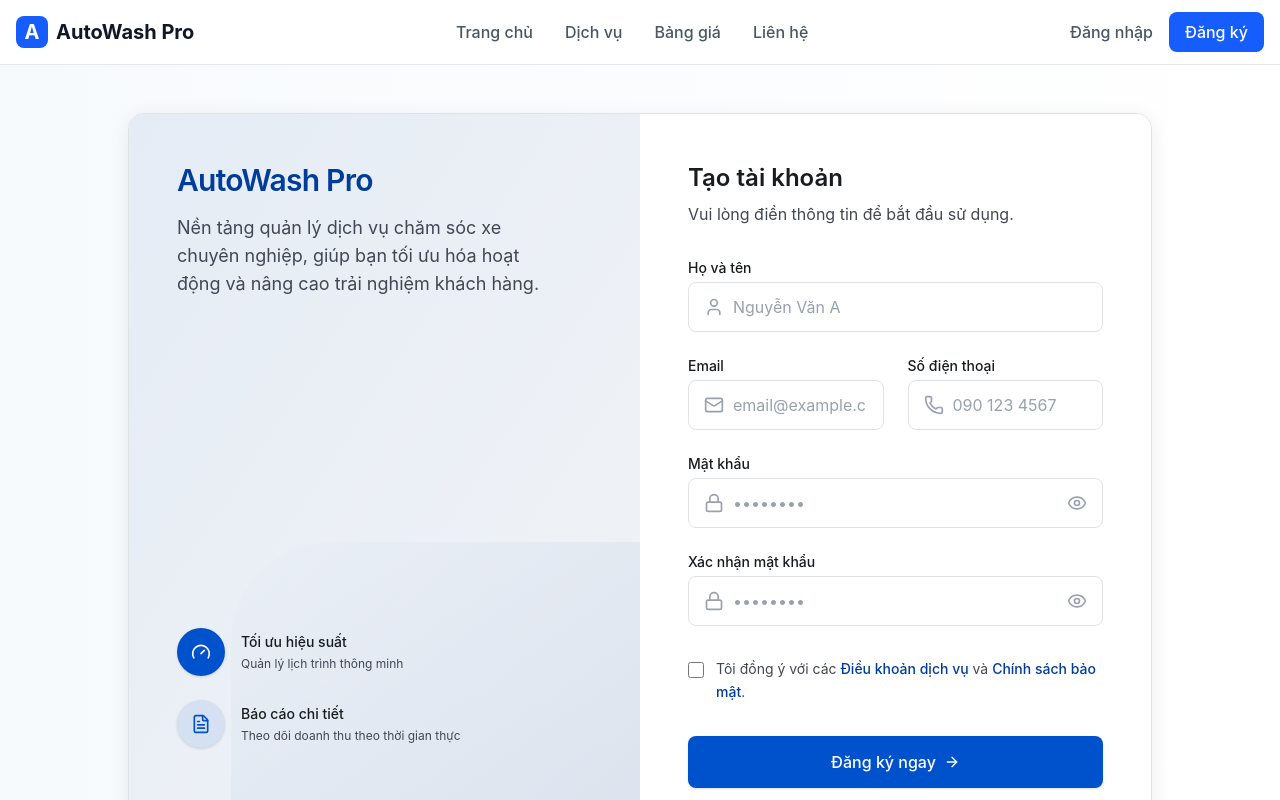
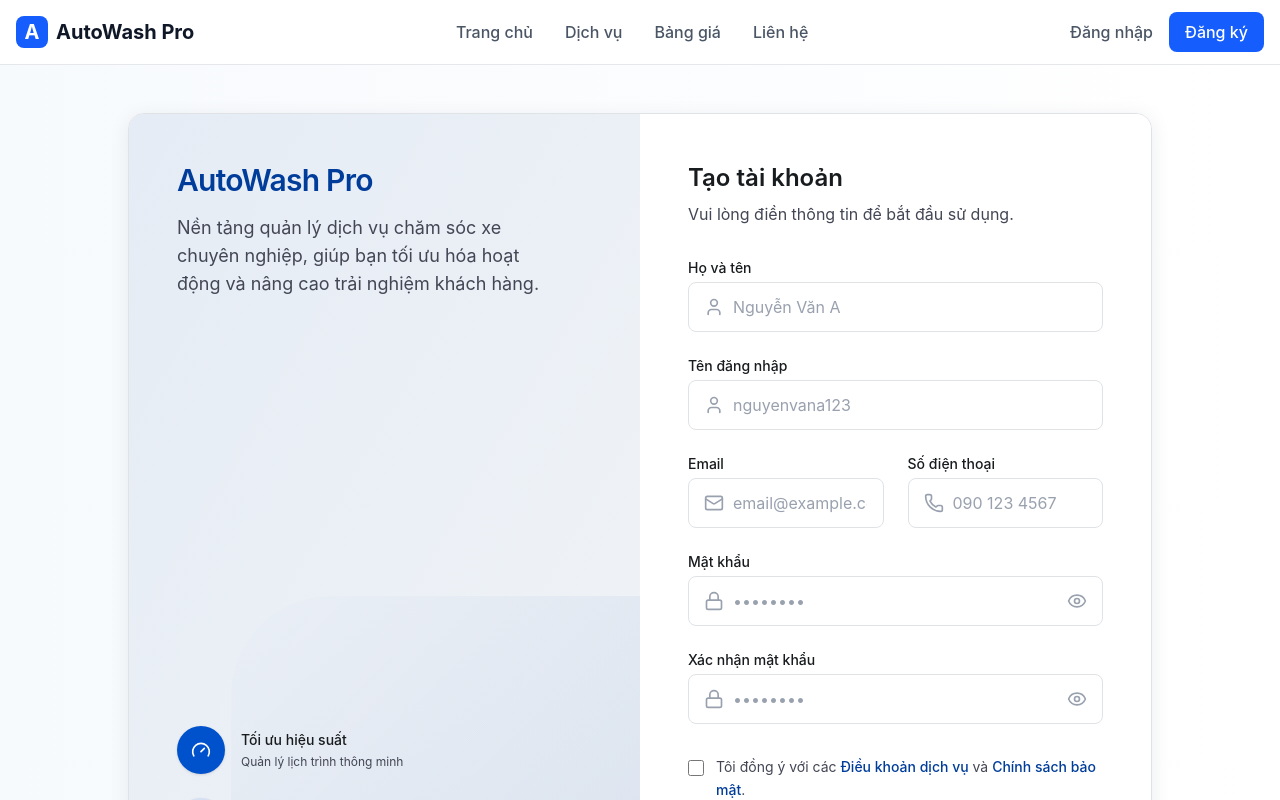
Before and after one commit to NguyenNG-15/AutoWashPro_FE_FINAL, a React (Vite) app in the folder AutoWashPro_FE/: page /register in a window 1280 px wide. Shown: the top 800 px of the page. Built offline with nearby package versions, Linux system fonts and the light colour scheme; no server answers.

Commit message:
feat: implement registration form component with validation and error handling

```diff
--- a/AutoWashPro_FE/src/features/auth/components/RegisterForm.jsx
+++ b/AutoWashPro_FE/src/features/auth/components/RegisterForm.jsx
@@ -9,6 +9,7 @@ export default function RegisterForm() {
   const [showConfirmPassword, setShowConfirmPassword] = useState(false);
 
   const [name, setName] = useState('');
+  const [username, setUsername] = useState('');
   const [email, setEmail] = useState('');
   const [phone, setPhone] = useState('');
   const [password, setPassword] = useState('');
@@ -28,7 +29,6 @@ export default function RegisterForm() {
     setError('');
 
     try {
-      const username = email.split('@')[0];
       await registerWithEmail({
         fullName: name,
         username: username,
@@ -79,6 +79,23 @@ export default function RegisterForm() {
             value={name}
             onChange={(e) => setName(e.target.value)}
             placeholder="Nguyễn Văn A"
+            className="w-full border border-[#e0e3e6] rounded-lg pl-11 pr-4 py-3 focus:outline-none focus:border-[#003d9b] bg-white text-[#181c1e] placeholder:text-gray-400"
+          />
+        </div>
+      </div>
+
+      <div className="flex flex-col gap-1">
+        <label className="text-[#181c1e] text-sm font-medium">Tên đăng nhập</label>
+        <div className="relative">
+          <div className="absolute inset-y-0 left-0 pl-4 flex items-center pointer-events-none">
+            <User className="h-5 w-5 text-gray-400" />
+          </div>
+          <input
+            type="text"
+            required
+            value={username}
+            onChange={(e) => setUsername(e.target.value)}
+            placeholder="nguyenvana123"
             className="w-full border border-[#e0e3e6] rounded-lg pl-11 pr-4 py-3 focus:outline-none focus:border-[#003d9b] bg-white text-[#181c1e] placeholder:text-gray-400"
           />
         </div>
```
